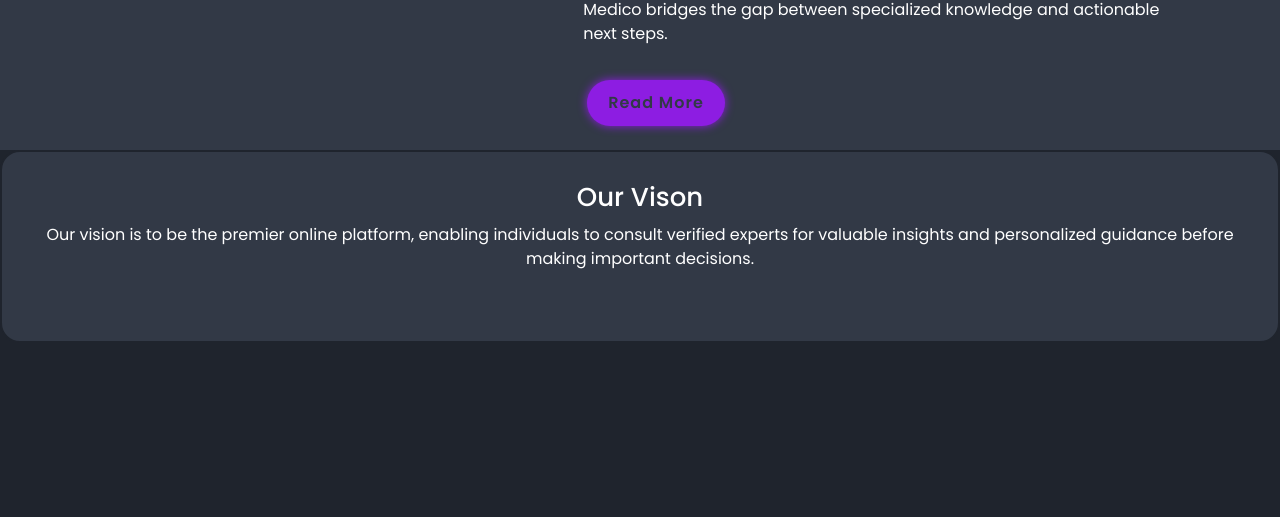
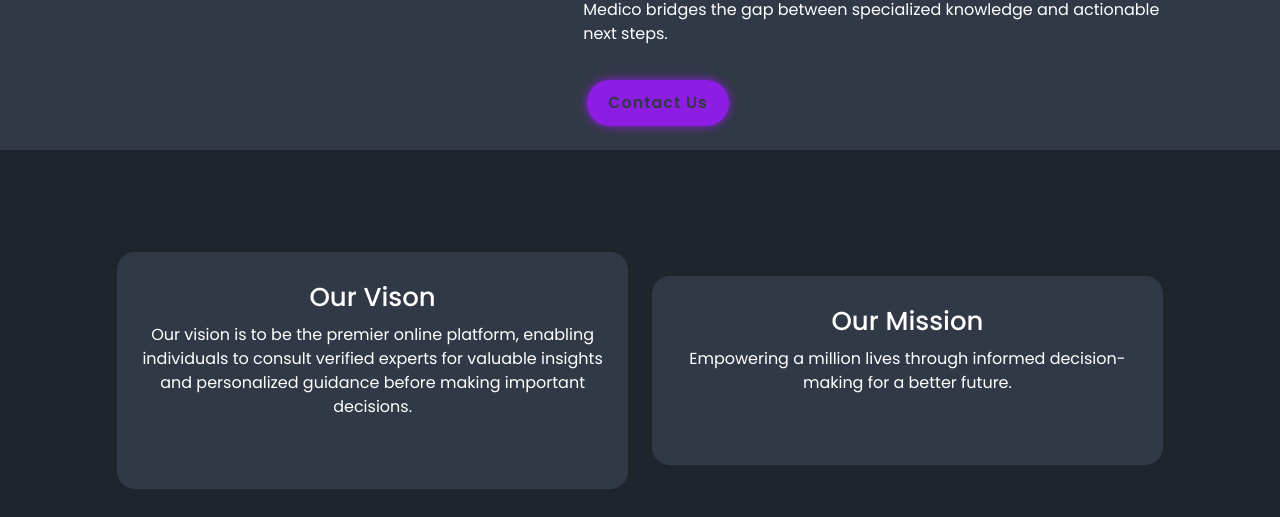
Before and after one commit to the0potato0coder/Medico, a React (Create React App) app in the folder my-app/: page /About in a window 1280 px wide. Shown: the part 906-1423 px from the top of the page. Before the commit the page ends 1249 px from the top, so only its background shows below. Built offline with nearby package versions, Linux system fonts and the light colour scheme.

Commit message:
modified:   my-app/src/pages/About/About.js

```diff
--- a/my-app/src/pages/About/About.js
+++ b/my-app/src/pages/About/About.js
@@ -25,19 +25,25 @@ export default function About() {
         <p>
         Medico team's human-centric approach emphasizes compassion and care, ensuring that individuals receive support at the earliest. To provide a seamless experience, they offer case managers who help users even if it requires in-person consultations. The Medico experts offer personalized guidance tailored to the user's unique needs and circumstances. By leveraging the competence of human professionals, Medico bridges the gap between specialized knowledge and actionable next steps.
         </p>
-        <a href="/" class="btn">Read More</a>
+        <a href="/Contact" class="btn">Contact Us</a>
     </div>
 </section>
 
-
+<section class="services" id="services">
    <div class="vison-container">
             <div class="vison-box">
                 <i class='bx bx-code-alt'></i>
                 <h3>Our Vison</h3>
                 <p>Our vision is to be the premier online platform, enabling individuals to consult verified experts for valuable insights and personalized guidance before making important decisions.</p>
                 </div>
+                <div class="vison-box">
+                <i class='bx bx-code-alt'></i>
+                <h3>Our Mission</h3>
+                <p>Empowering a million lives through informed decision-making for a better future.</p>
+                </div>
 
     </div>
+    </section>
     </>
   )
 }
```
